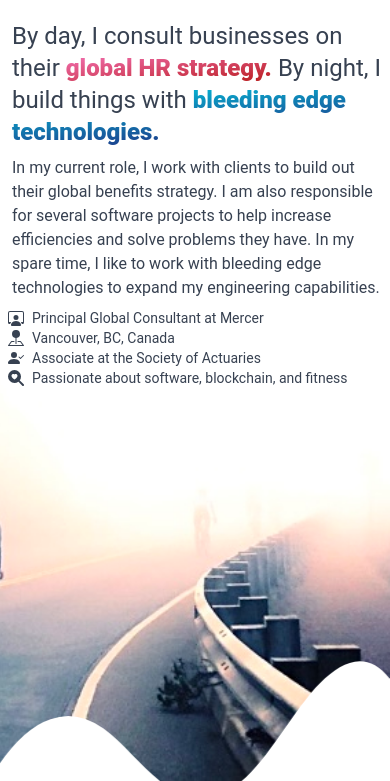
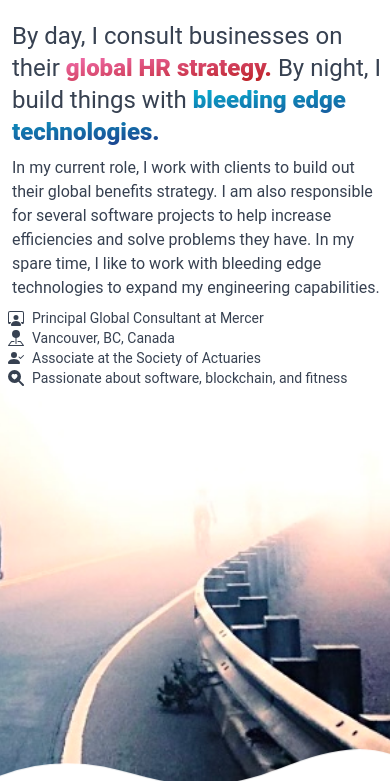
Before and after one commit to thalasith/portfolio, an Astro site: page / in a window 390 px wide. Shown: the part 60-841 px from the top of the page. Built offline with nearby package versions, Linux system fonts and the light colour scheme; Astro itself is replaced by a stand-in of ours; what prettier-plugin-tailwindcss would draw is missing.

Commit message:
fixing up the divider

```diff
--- a/src/pages/index.astro
+++ b/src/pages/index.astro
@@ -12,7 +12,7 @@ import Footer from "../components/Footer.astro";
     <Header />
     <div
       id="first-section"
-      class="h-screen text-gray-700 hiddenItem flex flex-col items-center w-screen"
+      class="min-h-screen text-gray-700 hiddenItem flex flex-col items-center w-screen"
     >
       <Intro />
       <div class="custom-divider">
@@ -124,9 +124,10 @@ import Footer from "../components/Footer.astro";
     }
     .custom-divider {
       position: absolute;
-      bottom: 0;
+      bottom: -1px;
       left: 0;
       width: 50%;
+      /* height: 2%; */
       overflow: hidden;
       line-height: 0;
       transform: rotate(180deg);
@@ -141,7 +142,7 @@ import Footer from "../components/Footer.astro";
 
   .custom-divider {
     position: absolute;
-    bottom: -15px;
+    bottom: -1px;
     left: 0;
     width: 100%;
     overflow: hidden;
@@ -153,7 +154,7 @@ import Footer from "../components/Footer.astro";
     position: relative;
     display: block;
     width: calc(100% + 1.3px);
-    height: 150px;
+    height: 150%;
     transform: rotateY(180deg);
   }
 
```
